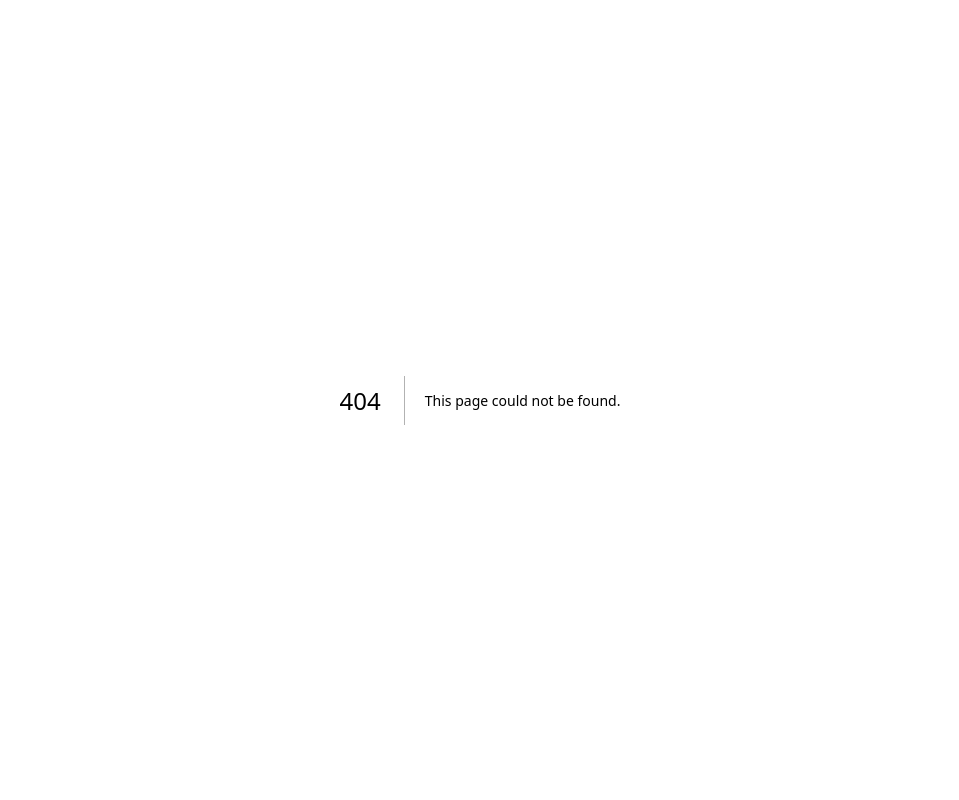
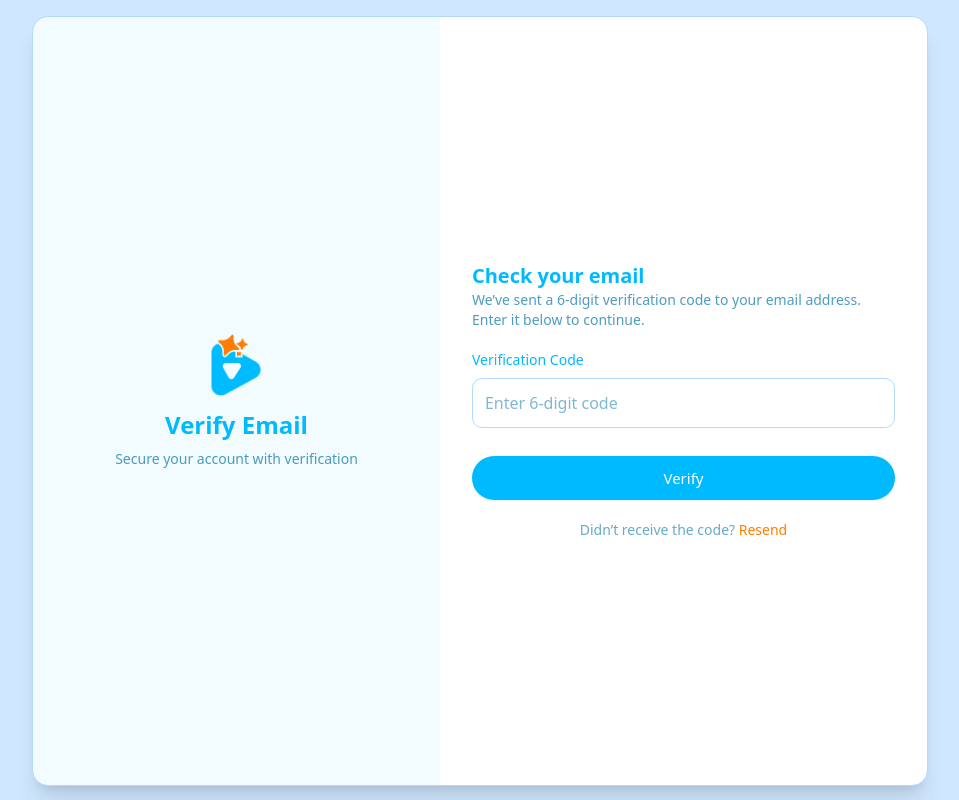
Before and after one commit to onlytoseef/Clippy, a Next.js app: page /auth/verification in a window 1280 px wide. Before the commit this address had no page. Shown: the top 800 px of the page, without its empty margins (160-1119 px from the left). Built offline with nearby package versions, Linux system fonts and the light colour scheme.

Commit message:
updated forms

```diff
--- /dev/null
+++ b/app/auth/verification/page.tsx
@@ -0,0 +1,10 @@
+import React from 'react'
+import VerificationForm from '@/components/forms/verification'
+
+const VerificationPage = () => {
+    return (
+        <VerificationForm />
+    )
+}
+
+export default VerificationPage
--- a/components/forms/verification.tsx
+++ b/components/forms/verification.tsx
@@ -3,20 +3,14 @@
 import { motion } from "framer-motion"
 import { useForm } from "react-hook-form"
 import { zodResolver } from "@hookform/resolvers/zod"
-import { z } from "zod"
 import { Input } from "../ui/input"
 import { Button } from "../ui/button"
 import Header from "../auth/header"
 import Title from "../auth/Title"
+import { CodeFormData, codeSchema } from "@/validations/auth"
+import { useState, useEffect } from "react"
 
-// Zod schema for only code
-const codeSchema = z.object({
-    code: z.string().min(6, "Verification code must be at least 6 digits")
-})
-
-type CodeFormData = z.infer<typeof codeSchema>
-
-export default function EmailVerificationForm() {
+export default function VerificationForm() {
   const {
     register,
     handleSubmit,
@@ -26,11 +20,28 @@ export default function EmailVerificationForm() {
     defaultValues: {
       code: ""
     }
-    })
+  });
+
+  // Inside VerificationForm component
+  const [timer, setTimer] = useState(0)
+
+  const handleResend = () => {
+    console.log("Resend code API call")
+    setTimer(30) // 30 sec countdown start
+  }
+
+  // Countdown effect
+  useEffect(() => {
+    if (timer > 0) {
+      const interval = setInterval(() => {
+        setTimer((prev) => prev - 1)
+      }, 1000)
+      return () => clearInterval(interval)
+    }
+  }, [timer])
 
   const onSubmit = (data: CodeFormData) => {
     console.log("Verification code submitted:", data)
-        // TODO: Call backend API for verifying code
   }
 
   return (
@@ -80,12 +91,17 @@ export default function EmailVerificationForm() {
                 Didn’t receive the code?{" "}
                 <button
                   type="button"
-                                    onClick={() => console.log("Resend code")}
-                                    className="text-accent hover:text-primary font-medium"
+                  onClick={handleResend}
+                  disabled={timer > 0} // disable when timer is active
+                  className={`${timer > 0
+                    ? "text-gray-400 cursor-not-allowed"
+                    : "text-accent hover:text-primary font-medium"
+                    }`}
                 >
-                                    Resend
+                  {timer > 0 ? `Resend in ${timer}s` : "Resend"}
                 </button>
               </p>
+
             </form>
           </div>
         </div>
--- a/validations/auth.ts
+++ b/validations/auth.ts
@@ -19,6 +19,10 @@ export const signUpSchema = z
     rememberMe: z.boolean().optional()
   })
 
+  export const codeSchema = z.object({
+    code: z.string().min(6, "Verification code must be at least 6 digits")
+})
 
 export type SignUpFormData = z.infer<typeof signUpSchema>
 export type LoginFormData = z.infer<typeof loginSchema>
+export type CodeFormData = z.infer<typeof codeSchema>
```
Also changed, not shown: hooks/useAuth.ts (added), services/auth.ts (added). Lines whose indentation alone changed are shown as unchanged.
